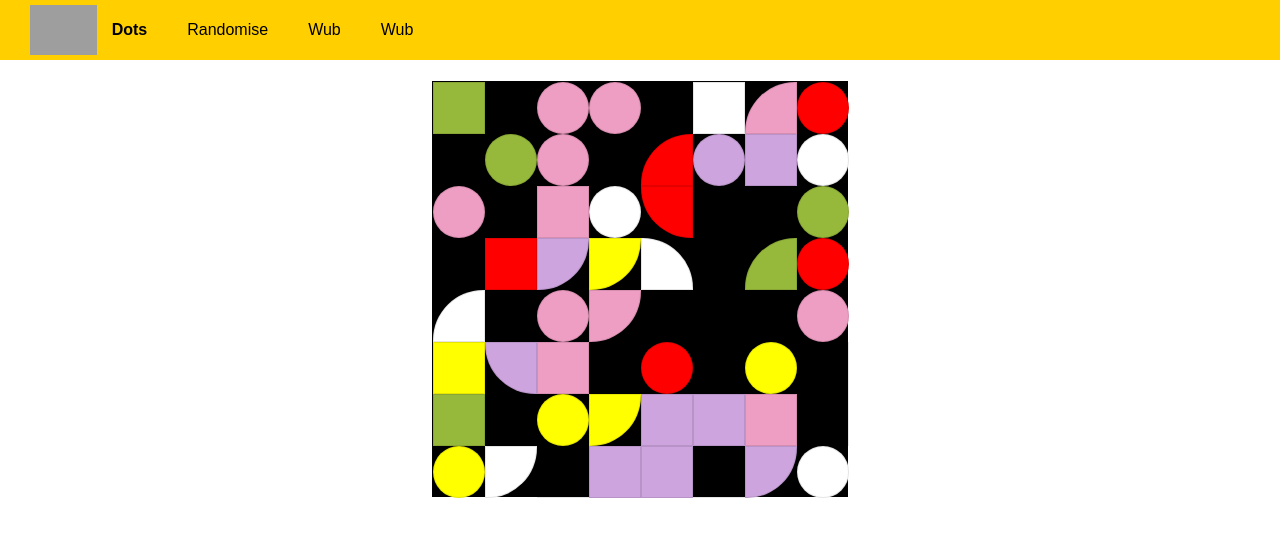
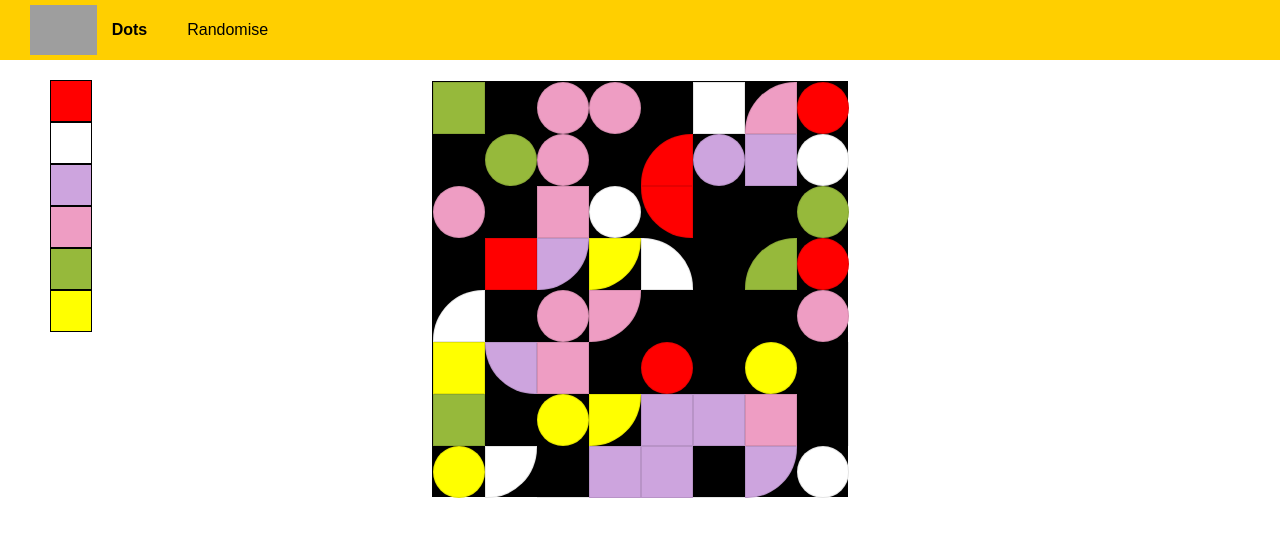
Before and after one commit to xShteff/LEGO-Dots, an Angular app: page / in a window 1280 px wide. Shown: the top 536 px of the page. Built offline with nearby package versions, Linux system fonts and the light colour scheme; grey boxes are pictures that could not be loaded.

Commit message:
feat: added colour select

```diff
--- a/src/app/app.module.ts
+++ b/src/app/app.module.ts
@@ -3,14 +3,14 @@ import { BrowserModule } from '@angular/platform-browser';
 import { AppRoutingModule } from './app-routing.module';
 import { AppComponent } from './app.component';
 import { DotsComponent } from './components/pages/dots/dots.component';
+import { SelectionMenuComponent } from './components/selection-menu/selection-menu.component';
 import { StudComponent } from './components/stud/stud.component';
 import { StudStylePipe } from './pipes/stud-style.pipe';
 
-
 @NgModule({
-  declarations: [AppComponent, StudComponent, DotsComponent, StudStylePipe],
+  bootstrap: [AppComponent],
+  declarations: [AppComponent, StudComponent, DotsComponent, StudStylePipe, SelectionMenuComponent],
   imports: [BrowserModule, AppRoutingModule],
   providers: [],
-  bootstrap: [AppComponent],
 })
 export class AppModule {}
--- a/src/app/components/pages/dots/dots.component.html
+++ b/src/app/components/pages/dots/dots.component.html
@@ -6,10 +6,9 @@
   </div>
   <ul class="menu">
     <li (click)="randomise()">Randomise</li>
-    <li>Wub</li>
-    <li>Wub</li>
   </ul>
 </div>
+<lego-selection-menu></lego-selection-menu>
 <div class="container">
   <div class="row" *ngFor="let row of dotsGrid">
     <div class="stud-container" *ngFor="let col of row">
--- /dev/null
+++ b/src/app/components/selection-menu/selection-menu.component.html
@@ -0,0 +1,10 @@
+<div class="selection-menu">
+  <div class="colour">
+    <div
+      class="colour-select"
+      *ngFor="let colour of colours"
+      [style]="colour.colour | studStyle"
+      (click)="setColour(colour.name)"
+    ></div>
+  </div>
+</div>
--- /dev/null
+++ b/src/app/components/selection-menu/selection-menu.component.less
@@ -0,0 +1,10 @@
+.selection-menu {
+  float: left;
+  margin-left: 50px;
+}
+.colour-select {
+  width: 40px;
+  height: 40px;
+  border: 1px solid black;
+  cursor: pointer;
+}
--- /dev/null
+++ b/src/app/components/selection-menu/selection-menu.component.ts
@@ -0,0 +1,27 @@
+import { Component, OnInit } from '@angular/core';
+import { Colour } from 'src/app/model';
+import { StudInteractionService } from 'src/app/services';
+
+@Component({
+  selector: 'lego-selection-menu',
+  styleUrls: ['./selection-menu.component.less'],
+  templateUrl: './selection-menu.component.html',
+})
+export class SelectionMenuComponent implements OnInit {
+  public colours = Object.keys(Colour).map((r) => {
+    return {
+      colour: Colour[r],
+      name: r,
+    };
+  });
+
+  public constructor(private readonly studInteractionService: StudInteractionService) {}
+
+  public ngOnInit(): void {
+    console.log(this.colours);
+  }
+
+  public setColour(colourKey) {
+    this.studInteractionService.colour = Colour[colourKey];
+  }
+}
--- a/src/app/pipes/stud-style.pipe.ts
+++ b/src/app/pipes/stud-style.pipe.ts
@@ -5,7 +5,7 @@ import { Colour, PieceType, Rotation } from 'src/app/model';
   name: 'studStyle',
 })
 export class StudStylePipe implements PipeTransform {
-  public transform(colour: Colour, pieceType: PieceType, rotation: Rotation): string {
+  public transform(colour: Colour, pieceType?: PieceType, rotation?: Rotation): string {
     if (pieceType !== 'empty') {
       return `transform: rotate(${rotation}deg);background: ${colour}`;
     }
```
Also changed, not shown: 1 other file (tests, documents, lock files or other folders).
